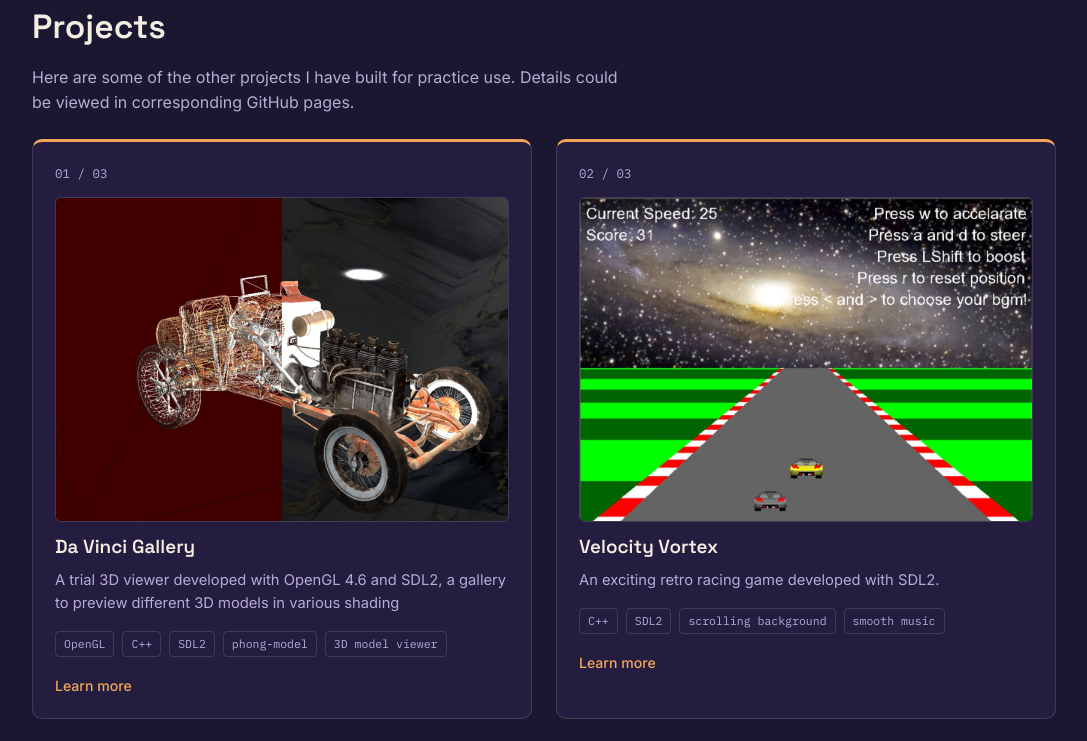
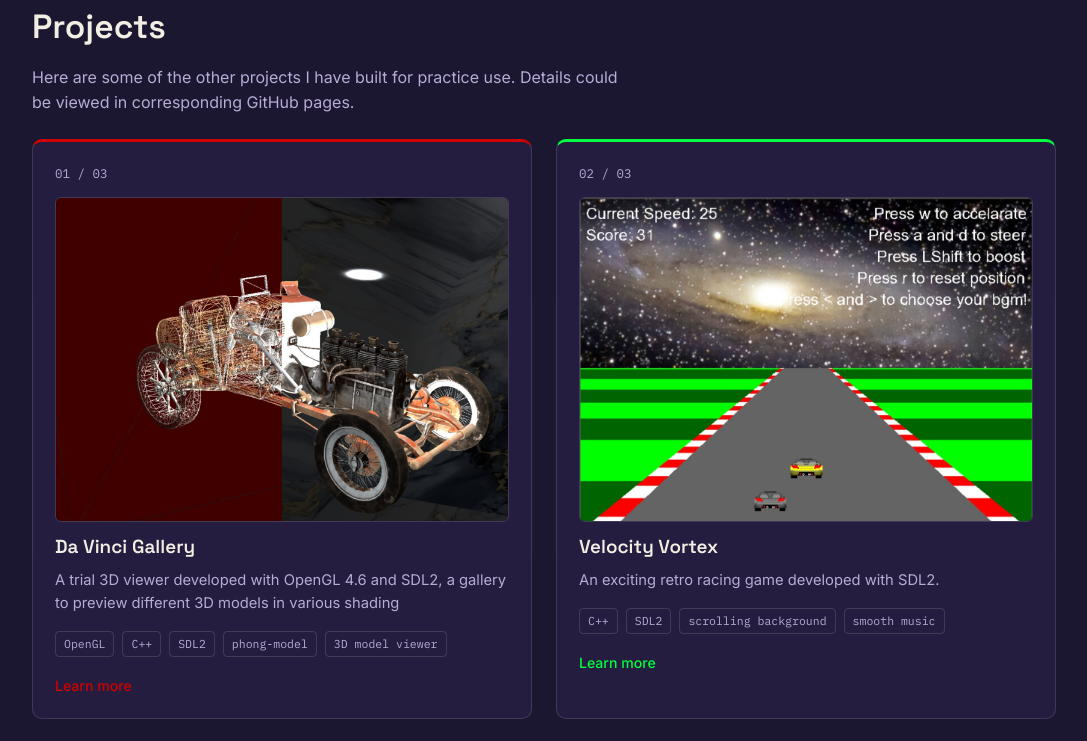
Before and after one commit to thereisnousername1/thereisnousername1.github.io, a React (Vite) app: page /#/ in a window 1280 px wide. Shown: the part 2240-2981 px from the top of the page, without its empty margins (96-1183 px from the left). Built offline with nearby package versions, Linux system fonts and the light colour scheme.

Commit message:
information updated

```diff
--- a/src/components/Projects.jsx
+++ b/src/components/Projects.jsx
@@ -5,7 +5,7 @@ const projects = [
     pitch: 'A trial 3D viewer developed with OpenGL 4.6 and SDL2, a gallery to preview different 3D models in various shading',
     tags: ['OpenGL', 'C++', 'SDL2', 'phong-model', '3D model viewer'],
     link: 'https://github.com/thereisnousername1/Davinci-Gallery',
-    color: 'var(--accent-amber)',
+    color: '#d00000',
     cover: '/cover/project1cover.jpg'
   },
   {
@@ -13,7 +13,7 @@ const projects = [
     pitch: 'An exciting retro racing game developed with SDL2.',
     tags: ['C++', 'SDL2', 'scrolling background', 'smooth music'],
     link: 'https://github.com/thereisnousername1/VelocityVortex',
-    color: 'var(--accent-amber)',
+    color: '#00ff41',
     cover: '/cover/project2cover.jpg'
   },
     {
@@ -21,8 +21,8 @@ const projects = [
     pitch: 'A series of advanced lab practices to different OpenGL practices.',
     tags: ['C++', 'SDL2', 'scrolling background', 'smooth music'],
     link: 'https://github.com/thereisnousername1/LabsOpenGLAdvanced/tree/main',
-    color: 'var(--accent-amber)',
-    cover: '/cover/project3cover.jpg'
+    color: '#1060f0',
+    cover: '/cover/project3cover.jpeg'
   },
 ]
 
```
Also changed, not shown: 1 other file (tests, documents, lock files or other folders).
